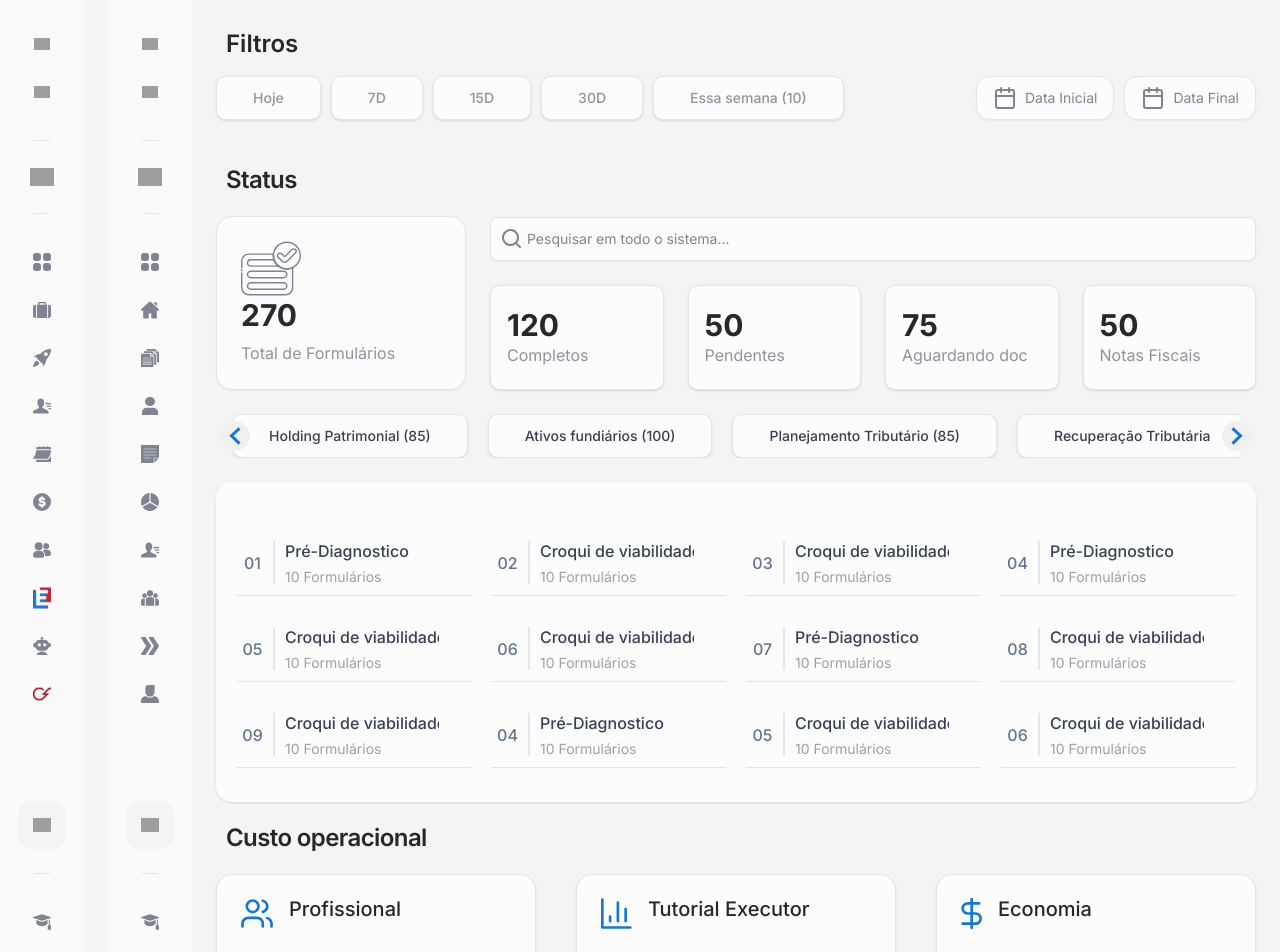
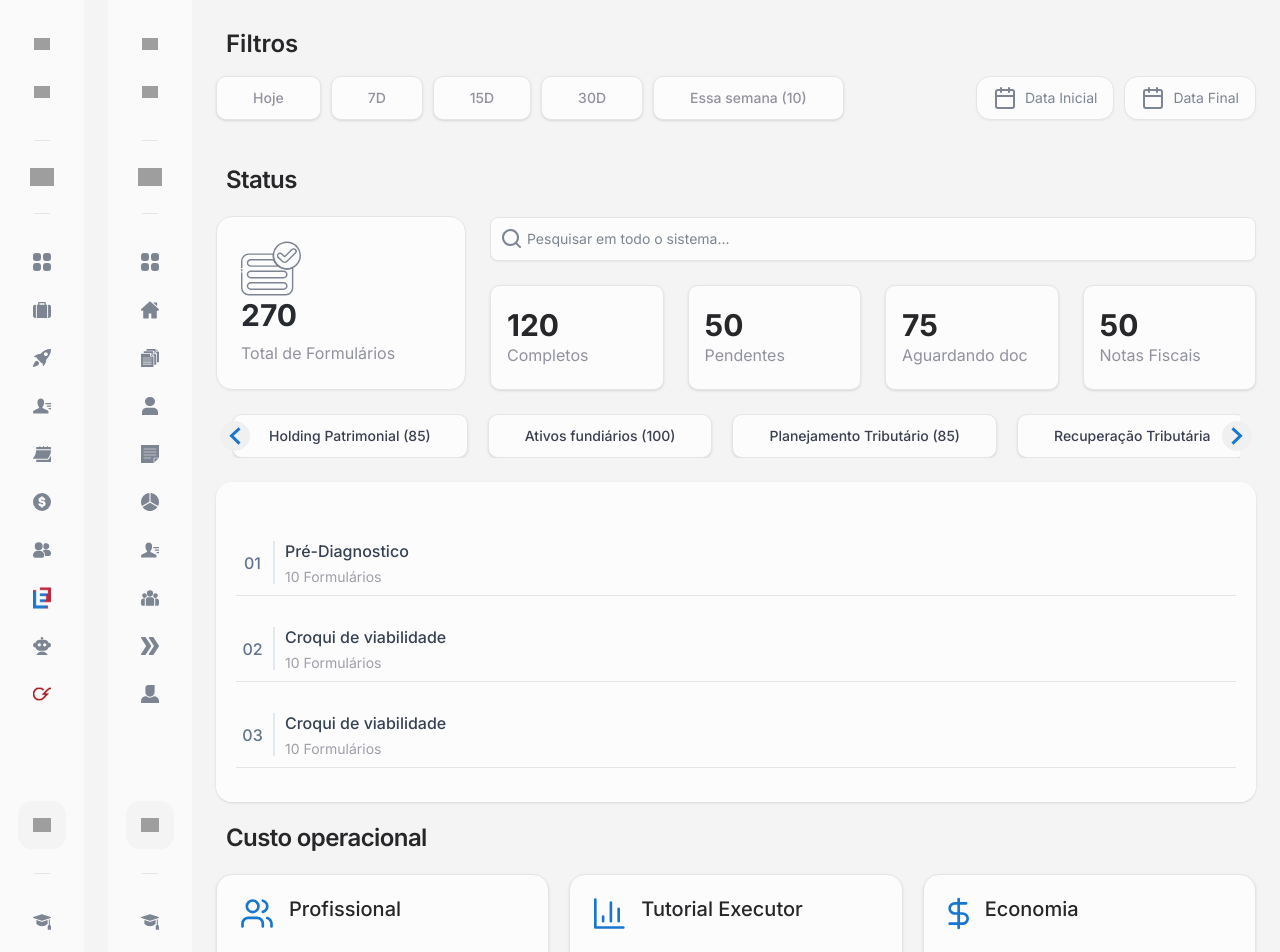
Before and after one commit to joseotaviopc/people-list, a React (Vite) app: page / in a window 1280 px wide. Shown: the top 952 px of the page. Built offline with nearby package versions, Linux system fonts and the light colour scheme; grey boxes are pictures that could not be loaded.

Commit message:
fix: display cost section size and formlist columns display

```diff
--- a/src/assets/ScrollLeft.tsx
+++ b/src/assets/ScrollLeft.tsx
@@ -1,7 +1,5 @@
-import * as React from "react";
 
-const ScrollLeft = (props: React.SVGProps<SVGSVGElement>) => (
-  console.log(props),
+const ScrollLeft = () => (
   <svg
     xmlns="http://www.w3.org/2000/svg"
     width="30"
--- a/src/assets/ScrollRight.tsx
+++ b/src/assets/ScrollRight.tsx
@@ -1,7 +1,5 @@
-import * as React from "react";
 
-const ScrollRight = (props: React.SVGProps<SVGSVGElement>) => (
-  console.log(props),
+const ScrollRight = () => (
   <svg
     xmlns="http://www.w3.org/2000/svg"
     width="30"
--- a/src/components/Dashboard/DashboardPage.tsx
+++ b/src/components/Dashboard/DashboardPage.tsx
@@ -24,7 +24,7 @@ export default function DashboardPage() {
           <div className="w-full">
             <FilterSection />
             <StatusCards />
-            <FormsList />
+            <FormsList hideMainMenu={hideMenu} hideSecondMenu={hideMenu2}/>
           </div>
           <OperationalCostSection />
         </div>
--- a/src/components/Dashboard/FormsList.tsx
+++ b/src/components/Dashboard/FormsList.tsx
@@ -1,4 +1,5 @@
-export function FormsList() {
+import { useEffect, useState } from "react";
+
 const formItems = [
   { number: "01", name: "Pré-Diagnostico", count: 10 },
   { number: "02", name: "Croqui de viabilidade", count: 10 },
@@ -17,14 +18,64 @@ export function FormsList() {
   { number: "09", name: "Croqui de viabilidade", count: 10 },
   { number: "09", name: "Croqui de viabilidade", count: 10 },
 ];
+interface FormListProps {
+  hideMainMenu: boolean;
+  hideSecondMenu: boolean;
+}
+
+export function FormsList({ hideMainMenu, hideSecondMenu }: FormListProps) {
+  const [columns, setColumns] = useState(() => {
+    if (window.innerWidth >= 1536) return 4;
+    if (window.innerWidth >= 1280) return 3;
+    if (window.innerWidth >= 1024) return 2;
+    return 1;
+  });
+
+  useEffect(() => {
+    const handleResize = () => {
+      const newColumns = getGridColumns();
+      setColumns(newColumns);
+    };
+
+    window.addEventListener('resize', handleResize);
+    return () => window.removeEventListener('resize', handleResize);
+  }, []);
+
+  useEffect(() => {
+    console.log('MainMenu: ', hideMainMenu, 'SecondMenu: ', hideSecondMenu, getGridColumns())
+    if (!hideMainMenu && !hideSecondMenu && getGridColumns() <= 3) {
+      setColumns(getGridColumns());
+    }
+  }, [hideMainMenu, hideSecondMenu])
+
+  const getGridColumns = () => {
+    console.log('innerWidth', window.innerWidth)
+    if (window.innerWidth >= 1536) return 4;
+    if (window.innerWidth >= 1280) return 3;
+    if (window.innerWidth >= 1024) return 2;
+    return 1;
+  };
+
+  const shouldShowBorder = (index: number, items: typeof formItems) => {
+    // const columns = getGridColumns();
+    console.log('columns: ', columns)
+    const totalItems = items.length;
+    const itemsPerRow = Math.ceil(totalItems / columns);
+
+    // Calculate the position in the grid
+    const rowIndex = Math.floor(index / columns);
+    const isLastRow = rowIndex === itemsPerRow - 1;
+
+    return !isLastRow;
+  };
 
   return (
-    <section className="px-1 border-[16px] py-8 mt-6 w-full rounded-2xl shadow bg-background border-background max-h-80  overflow-y-auto">
-      <div className="grid md:grid-cols-2 lg:grid-cols-3 xl:grid-cols-4 gap-5">
+    <section className="px-1 border-[16px] 2xl py-8 mt-6 w-full rounded-2xl shadow bg-background border-background max-h-80  overflow-y-auto">
+      <div className={`grid md:grid-cols-${columns} lg:grid-cols-${columns} xl:grid-cols-${columns} gap-5`}>
         {formItems.map((item, index) => (
           <article
             key={index}
-            className="my-auto basis-0  w-full pr-8 border-b"
+            className={`my-auto basis-0 w-full pr-8 ${shouldShowBorder(index, formItems) ? 'border-b' : ''}`}
           >
             <div className="flex overflow-hidden  items-center px-1.5 ">
               <div className="flex gap-2.5 items-center my-auto min-h-[65px]  ">
--- a/src/components/Dashboard/OperationalCostSection.tsx
+++ b/src/components/Dashboard/OperationalCostSection.tsx
@@ -51,7 +51,7 @@ export function OperationalCostSection() {
           <Button
             variant="outline"
             key={index}
-            className={`flex overflow-hidden flex-col justify-center items-center self-stretch px-6 py-3 min-h-[160px] min-w-80 whitespace-nowrap rounded-2xl shadow bg-background has-[>svg]:px-0 ${item.active ? 'border border-primary' : ''}`}
+            className={`flex overflow-hidden flex-col flex-1 justify-center items-center self-stretch px-6 py-3 min-h-[160px] min-w-72 max-w-96 whitespace-nowrap rounded-2xl shadow bg-background has-[>svg]:px-0 ${item.active ? 'border border-primary' : ''}`}
             onClick={() => handleCostClick(item)}
           >
             <header className="w-9 h-9 flex gap-4 items-center self-start">
```
Lines whose indentation alone changed are shown as unchanged.
